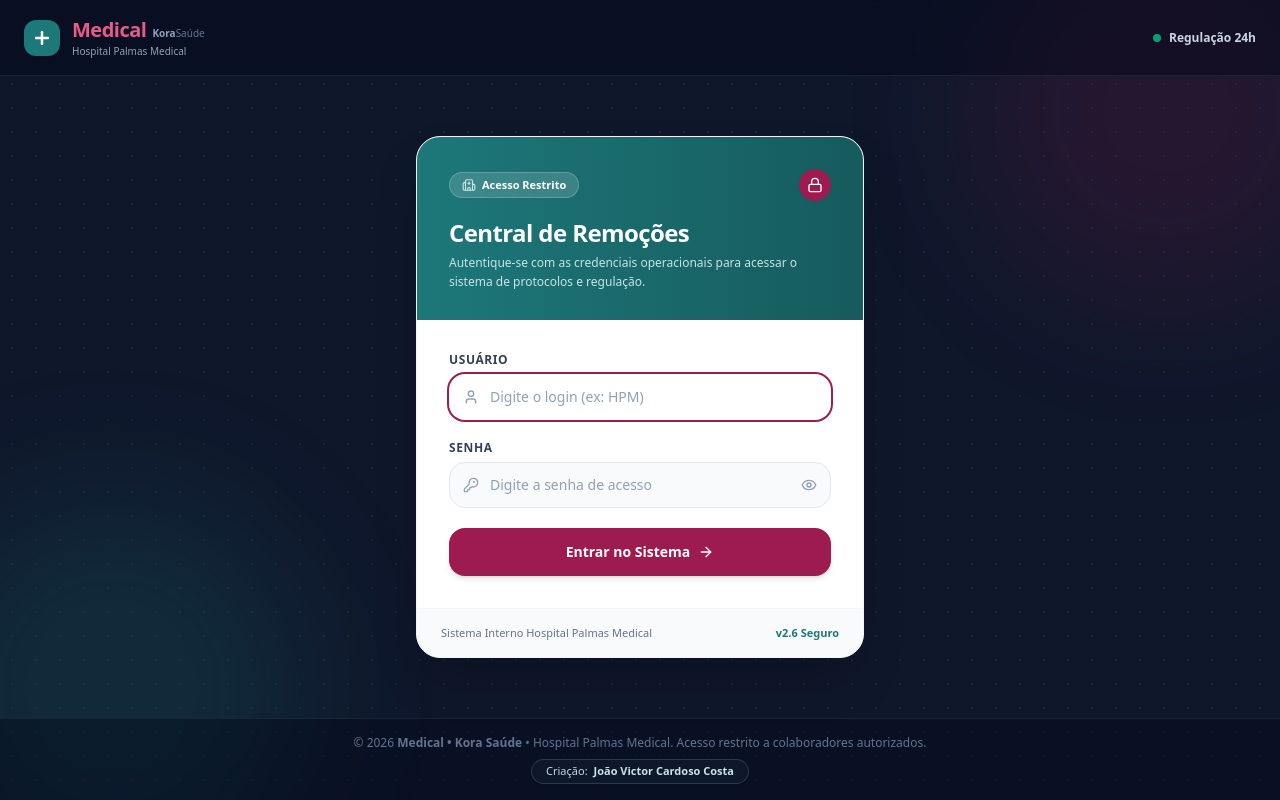
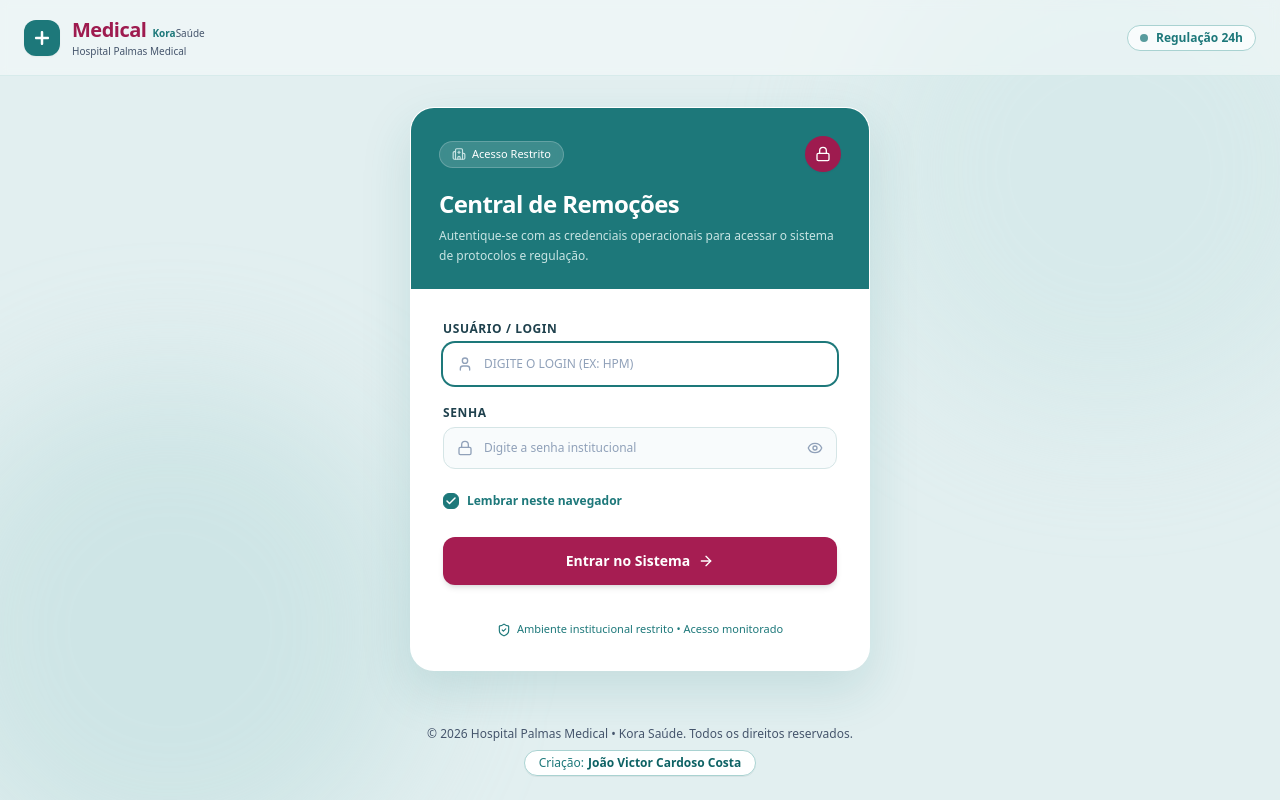
Before and after one commit to victorcardoso292-code/remohpm, a React (Vite) app: page / in a window 1280 px wide. Built offline with nearby package versions, Linux system fonts and the light colour scheme.

Commit message:
feat: add remember me option to login screen
Add state and UI support for the "remember me" functionality to improve the authentication user experience.

```diff
--- a/src/components/LoginScreen.tsx
+++ b/src/components/LoginScreen.tsx
@@ -1,5 +1,5 @@
 import React, { useState } from 'react';
-import { Lock, User, KeyRound, ShieldAlert, ArrowRight, Hospital, Eye, EyeOff } from 'lucide-react';
+import { Lock, User, ShieldAlert, ArrowRight, Eye, EyeOff, Check, ShieldCheck, Hospital } from 'lucide-react';
 
 interface LoginScreenProps {
   onLoginSuccess: () => void;
@@ -8,6 +8,7 @@ interface LoginScreenProps {
 export const LoginScreen: React.FC<LoginScreenProps> = ({ onLoginSuccess }) => {
   const [usuario, setUsuario] = useState('');
   const [senha, setSenha] = useState('');
+  const [rememberMe, setRememberMe] = useState(true);
   const [showPassword, setShowPassword] = useState(false);
   const [error, setError] = useState<string | null>(null);
   const [isSubmitting, setIsSubmitting] = useState(false);
@@ -17,7 +18,7 @@ export const LoginScreen: React.FC<LoginScreenProps> = ({ onLoginSuccess }) => {
     setError(null);
     setIsSubmitting(true);
 
-    // Validação estrita: Usuário 'HPM' (case-insensitive ou aceitando HPM) e senha 'HPM@2026'
+    // Validação estrita: Usuário 'HPM' e senha 'HPM@2026'
     const cleanUser = usuario.trim();
     const cleanPass = senha.trim();
 
@@ -35,14 +36,13 @@ export const LoginScreen: React.FC<LoginScreenProps> = ({ onLoginSuccess }) => {
   };
 
   return (
-    <div className="min-h-screen bg-slate-900 flex flex-col justify-between relative overflow-hidden font-sans">
-      {/* Background Decor Elements com a paleta Medical KoraSaúde */}
-      <div className="absolute top-0 right-0 w-96 h-96 bg-[#9E1B4F]/15 rounded-full blur-3xl pointer-events-none -mr-20 -mt-20" />
-      <div className="absolute bottom-0 left-0 w-96 h-96 bg-[#1D787A]/20 rounded-full blur-3xl pointer-events-none -ml-20 -mb-20" />
-      <div className="absolute inset-0 bg-[radial-gradient(#1D787A_1px,transparent_1px)] [background-size:24px_24px] opacity-15 pointer-events-none" />
+    <div className="min-h-screen bg-[#E2EFF0] flex flex-col justify-between relative overflow-hidden font-sans text-slate-800">
+      {/* Background suave em tom verde-água/menta hospitalar */}
+      <div className="absolute top-0 right-0 w-[500px] h-[500px] bg-[#C8E4E3]/40 rounded-full blur-3xl pointer-events-none -mr-20 -mt-20" />
+      <div className="absolute bottom-0 left-0 w-[500px] h-[500px] bg-[#B2D8D7]/40 rounded-full blur-3xl pointer-events-none -ml-20 -mb-20" />
 
-      {/* Top Header bar */}
-      <header className="relative z-10 w-full px-6 py-4 flex items-center justify-between border-b border-slate-800/80 bg-slate-950/40 backdrop-blur-md">
+      {/* Top Header bar discreto com identidade Medical KoraSaúde */}
+      <header className="relative z-10 w-full px-6 py-4 flex items-center justify-between border-b border-[#C8E4E3]/60 bg-white/40 backdrop-blur-xs">
         <div className="flex items-center gap-3">
           <div className="w-9 h-9 rounded-xl bg-[#1D787A] flex items-center justify-center text-white shadow-xs">
             <svg className="w-5 h-5" viewBox="0 0 24 24" fill="currentColor">
@@ -51,35 +51,35 @@ export const LoginScreen: React.FC<LoginScreenProps> = ({ onLoginSuccess }) => {
           </div>
           <div>
             <div className="flex items-baseline gap-1.5">
-              <span className="text-xl font-extrabold tracking-tight text-[#E85B88]">
+              <span className="text-xl font-extrabold tracking-tight text-[#9E1B4F]">
                 Medical
               </span>
-              <span className="text-[10px] font-semibold text-slate-400">
-                Kora<span className="font-light text-slate-500">Saúde</span>
+              <span className="text-[10px] font-semibold text-[#1D787A]">
+                Kora<span className="font-light text-slate-600">Saúde</span>
               </span>
             </div>
-            <p className="text-[10px] text-slate-400 font-medium">Hospital Palmas Medical</p>
+            <p className="text-[10px] text-slate-600 font-medium">Hospital Palmas Medical</p>
           </div>
         </div>
 
-        <div className="flex items-center gap-2">
-          <span className="w-2 h-2 rounded-full bg-emerald-400 animate-pulse" />
-          <span className="text-xs font-semibold text-slate-300">Regulação 24h</span>
+        <div className="flex items-center gap-2 px-3 py-1 rounded-full bg-white/70 border border-[#A9D2D1] text-xs font-semibold text-[#1D787A]">
+          <span className="w-2 h-2 rounded-full bg-[#1D787A] animate-pulse" />
+          <span>Regulação 24h</span>
         </div>
       </header>
 
-      {/* Main Login Card */}
+      {/* Main Login Card - Paleta e layout idênticos ao print fornecido */}
       <main className="relative z-10 flex-1 flex items-center justify-center p-4 sm:p-6 my-auto">
-        <div className="w-full max-w-md bg-white rounded-3xl shadow-2xl border border-slate-100 overflow-hidden">
+        <div className="w-full max-w-[460px] bg-white rounded-3xl shadow-[0_20px_50px_rgba(29,120,122,0.15)] border border-white/80 overflow-hidden">
 
-          {/* Card Top Banner com paleta Medical */}
-          <div className="bg-gradient-to-r from-[#1D787A] to-[#165B5D] px-6 sm:px-8 pt-8 pb-7 text-white relative">
+          {/* Card Top Banner com 'Acesso Restrito', cadeado e título conforme o print */}
+          <div className="bg-[#1D787A] px-7 pt-7 pb-6 text-white relative">
             <div className="flex items-center justify-between">
-              <span className="inline-flex items-center gap-1.5 px-3 py-1 rounded-full bg-white/15 text-[11px] font-bold text-white backdrop-blur-xs border border-white/20">
+              <span className="inline-flex items-center gap-1.5 px-3 py-1 rounded-full bg-white/15 text-[11px] font-medium text-white backdrop-blur-xs border border-white/20">
                 <Hospital className="w-3.5 h-3.5 text-[#C8E4E3]" />
                 Acesso Restrito
               </span>
-              <div className="w-8 h-8 rounded-full bg-[#9E1B4F] flex items-center justify-center text-white shadow-xs">
+              <div className="w-9 h-9 rounded-full bg-[#9E1B4F] flex items-center justify-center text-white shadow-xs">
                 <Lock className="w-4 h-4" />
               </div>
             </div>
@@ -87,15 +87,15 @@ export const LoginScreen: React.FC<LoginScreenProps> = ({ onLoginSuccess }) => {
             <h1 className="text-2xl font-black tracking-tight mt-4 text-white">
               Central de Remoções
             </h1>
-            <p className="text-xs text-[#C8E4E3] mt-1 font-medium leading-relaxed">
+            <p className="text-xs text-[#C8E4E3] mt-1.5 font-normal leading-relaxed">
               Autentique-se com as credenciais operacionais para acessar o sistema de protocolos e regulação.
             </p>
           </div>
 
           {/* Form Section */}
-          <form onSubmit={handleSubmit} className="p-6 sm:p-8 space-y-5">
+          <form onSubmit={handleSubmit} className="p-7 sm:p-8 space-y-5">
             {error && (
-              <div className="p-3.5 rounded-2xl bg-rose-50 border border-rose-200 text-xs text-rose-800 flex items-start gap-2.5 animate-shake">
+              <div className="p-3.5 rounded-2xl bg-rose-50 border border-rose-200 text-xs text-rose-800 flex items-start gap-2.5">
                 <ShieldAlert className="w-4 h-4 text-[#9E1B4F] flex-shrink-0 mt-0.5" />
                 <div className="font-semibold leading-relaxed">
                   {error}
@@ -107,9 +107,9 @@ export const LoginScreen: React.FC<LoginScreenProps> = ({ onLoginSuccess }) => {
             <div className="space-y-1.5">
               <label
                 htmlFor="hpm-login-user"
-                className="block text-xs font-bold text-slate-700 uppercase tracking-wider"
+                className="block text-xs font-black text-[#1F414D] uppercase tracking-wider"
               >
-                Usuário
+                USUÁRIO / LOGIN
               </label>
               <div className="relative">
                 <div className="absolute inset-y-0 left-0 pl-3.5 flex items-center pointer-events-none text-slate-400">
@@ -123,25 +123,23 @@ export const LoginScreen: React.FC<LoginScreenProps> = ({ onLoginSuccess }) => {
                   autoComplete="username"
                   value={usuario}
                   onChange={(e) => setUsuario(e.target.value)}
-                  placeholder="Digite o login (ex: HPM)"
-                  className="w-full pl-10 pr-4 py-3 bg-slate-50 border border-slate-200 rounded-2xl text-sm font-semibold text-slate-900 placeholder:text-slate-400 placeholder:font-normal focus:bg-white focus:outline-none focus:ring-2 focus:ring-[#9E1B4F] focus:border-transparent transition-all"
+                  placeholder="DIGITE O LOGIN (EX: HPM)"
+                  className="w-full pl-10 pr-4 py-3 bg-[#F8FBFC] border border-[#D5E5E6] rounded-xl text-xs font-medium text-slate-800 placeholder:text-slate-400 focus:bg-white focus:outline-none focus:ring-2 focus:ring-[#1D787A] focus:border-transparent transition-all"
                 />
               </div>
             </div>
 
             {/* Input Senha */}
             <div className="space-y-1.5">
-              <div className="flex items-center justify-between">
               <label
                 htmlFor="hpm-login-pass"
-                  className="block text-xs font-bold text-slate-700 uppercase tracking-wider"
+                className="block text-xs font-black text-[#1F414D] uppercase tracking-wider"
               >
-                  Senha
+                SENHA
               </label>
-              </div>
               <div className="relative">
                 <div className="absolute inset-y-0 left-0 pl-3.5 flex items-center pointer-events-none text-slate-400">
-                  <KeyRound className="w-4 h-4" />
+                  <Lock className="w-4 h-4" />
                 </div>
                 <input
                   id="hpm-login-pass"
@@ -150,13 +148,13 @@ export const LoginScreen: React.FC<LoginScreenProps> = ({ onLoginSuccess }) => {
                   autoComplete="current-password"
                   value={senha}
                   onChange={(e) => setSenha(e.target.value)}
-                  placeholder="Digite a senha de acesso"
-                  className="w-full pl-10 pr-11 py-3 bg-slate-50 border border-slate-200 rounded-2xl text-sm font-semibold text-slate-900 placeholder:text-slate-400 placeholder:font-normal focus:bg-white focus:outline-none focus:ring-2 focus:ring-[#9E1B4F] focus:border-transparent transition-all"
+                  placeholder="Digite a senha institucional"
+                  className="w-full pl-10 pr-11 py-3 bg-[#F8FBFC] border border-[#D5E5E6] rounded-xl text-xs font-medium text-slate-800 placeholder:text-slate-400 focus:bg-white focus:outline-none focus:ring-2 focus:ring-[#1D787A] focus:border-transparent transition-all"
                 />
                 <button
                   type="button"
                   onClick={() => setShowPassword(!showPassword)}
-                  className="absolute inset-y-0 right-0 pr-3.5 flex items-center text-slate-400 hover:text-slate-700 transition-colors"
+                  className="absolute inset-y-0 right-0 pr-3.5 flex items-center text-slate-400 hover:text-slate-700 transition-colors cursor-pointer"
                   aria-label={showPassword ? 'Ocultar senha' : 'Exibir senha'}
                 >
                   {showPassword ? <EyeOff className="w-4 h-4" /> : <Eye className="w-4 h-4" />}
@@ -164,35 +162,54 @@ export const LoginScreen: React.FC<LoginScreenProps> = ({ onLoginSuccess }) => {
               </div>
             </div>
 
-            {/* Botão de Entrar */}
+            {/* Lembrar neste navegador */}
+            <div className="flex items-center pt-1">
+              <label className="flex items-center gap-2 cursor-pointer select-none text-xs font-semibold text-[#1D787A]">
+                <input
+                  type="checkbox"
+                  checked={rememberMe}
+                  onChange={(e) => setRememberMe(e.target.checked)}
+                  className="sr-only peer"
+                />
+                <div className="w-4 h-4 rounded-md border border-[#1D787A] bg-white peer-checked:bg-[#1D787A] peer-checked:border-[#1D787A] flex items-center justify-center transition-all">
+                  {rememberMe && <Check className="w-3 h-3 text-white stroke-[3]" />}
+                </div>
+                <span>Lembrar neste navegador</span>
+              </label>
+            </div>
+
+            {/* Botão de Entrar (Vinho / Magenta Institucional exato do print: #9E1B4F / #A61D52) */}
+            <div className="pt-2">
               <button
                 type="submit"
                 disabled={isSubmitting}
-              className="w-full py-3.5 px-4 rounded-2xl bg-[#9E1B4F] hover:bg-[#82133F] active:scale-98 text-white font-extrabold text-sm flex items-center justify-center gap-2 shadow-md hover:shadow-lg transition-all cursor-pointer"
+                className="w-full py-3.5 px-4 rounded-xl bg-[#A61D52] hover:bg-[#8F1645] active:scale-98 text-white font-bold text-sm flex items-center justify-center gap-2 shadow-md hover:shadow-lg transition-all cursor-pointer"
               >
                 <span>Entrar no Sistema</span>
                 <ArrowRight className="w-4 h-4" />
               </button>
+            </div>
+
+            {/* Ambiente institucional restrito */}
+            <div className="pt-4 flex items-center justify-center gap-1.5 text-[11px] text-[#1D787A]">
+              <ShieldCheck className="w-3.5 h-3.5" />
+              <span>Ambiente institucional restrito • Acesso monitorado</span>
+            </div>
+
           </form>
-
-          {/* Dica de Segurança */}
-          <div className="bg-slate-50 px-6 py-4 border-t border-slate-100 flex items-center justify-between text-slate-500 text-[11px]">
-            <span className="font-medium">Sistema Interno Hospital Palmas Medical</span>
-            <span className="font-bold text-[#1D787A]">v2.6 Seguro</span>
-          </div>
 
         </div>
       </main>
 
-      {/* Footer minimalista */}
-      <footer className="relative z-10 w-full py-4 px-6 text-center text-xs text-slate-500 border-t border-slate-800/80 bg-slate-950/40 space-y-2">
+      {/* Footer idêntico ao modelo com indicação de autoria */}
+      <footer className="relative z-10 w-full py-6 px-6 text-center text-xs text-slate-600 space-y-2">
         <p>
-          © 2026 <strong>Medical • Kora Saúde</strong> • Hospital Palmas Medical. Acesso restrito a colaboradores autorizados.
+          © 2026 Hospital Palmas Medical • Kora Saúde. Todos os direitos reservados.
         </p>
         <div>
-          <div className="inline-flex items-center gap-1.5 px-3.5 py-1 rounded-full bg-slate-900 border border-slate-700/80 shadow-xs text-slate-300 text-[11px]">
+          <div className="inline-flex items-center gap-1 px-3.5 py-1 rounded-full bg-white/95 border border-[#A9D2D1] shadow-2xs text-[#1D787A] text-[12px] font-medium">
             <span>Criação:</span>
-            <strong className="font-extrabold text-[#C8E4E3]">João Victor Cardoso Costa</strong>
+            <strong className="font-extrabold text-[#0D6264]">João Victor Cardoso Costa</strong>
           </div>
         </div>
       </footer>
```
Lines whose indentation alone changed are shown as unchanged.
